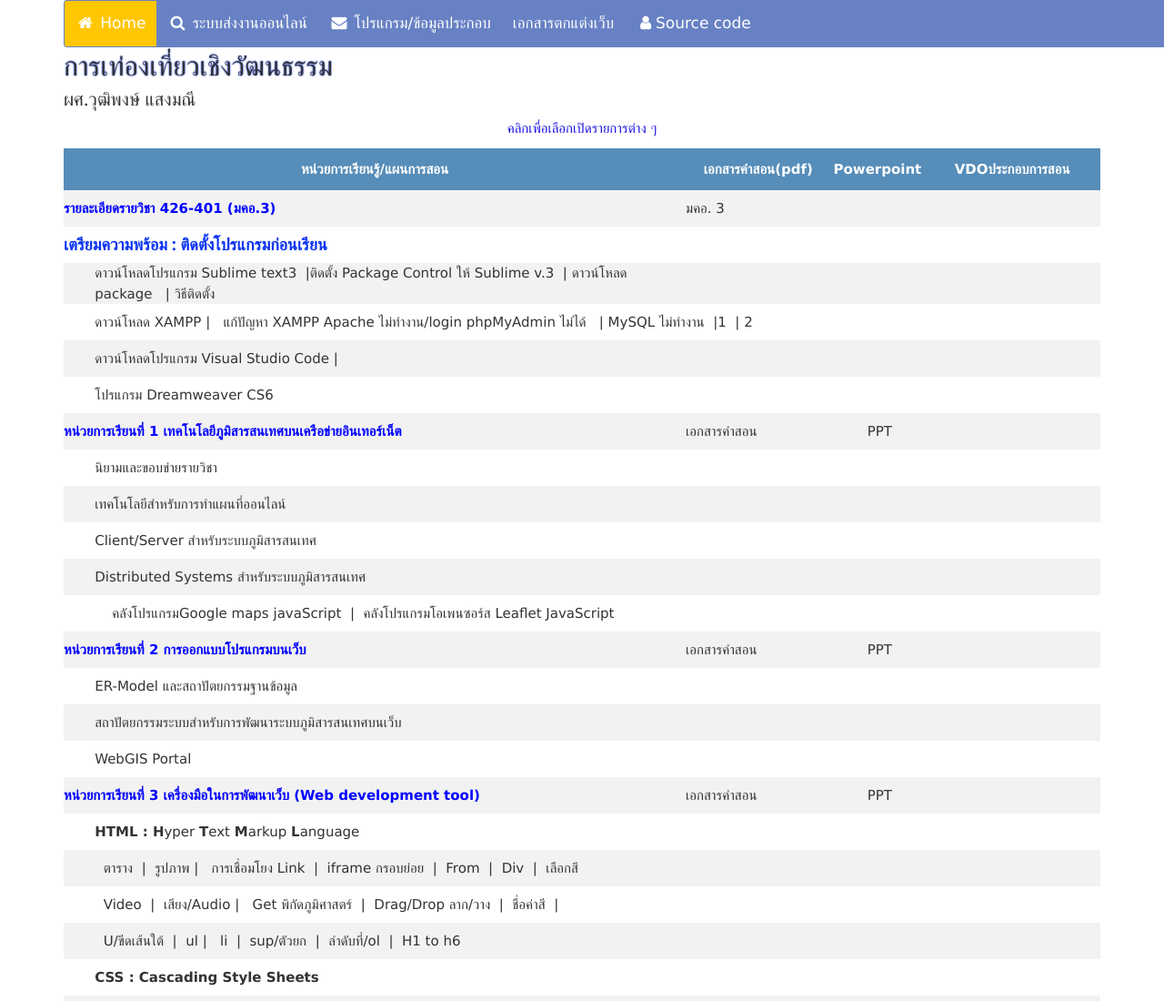
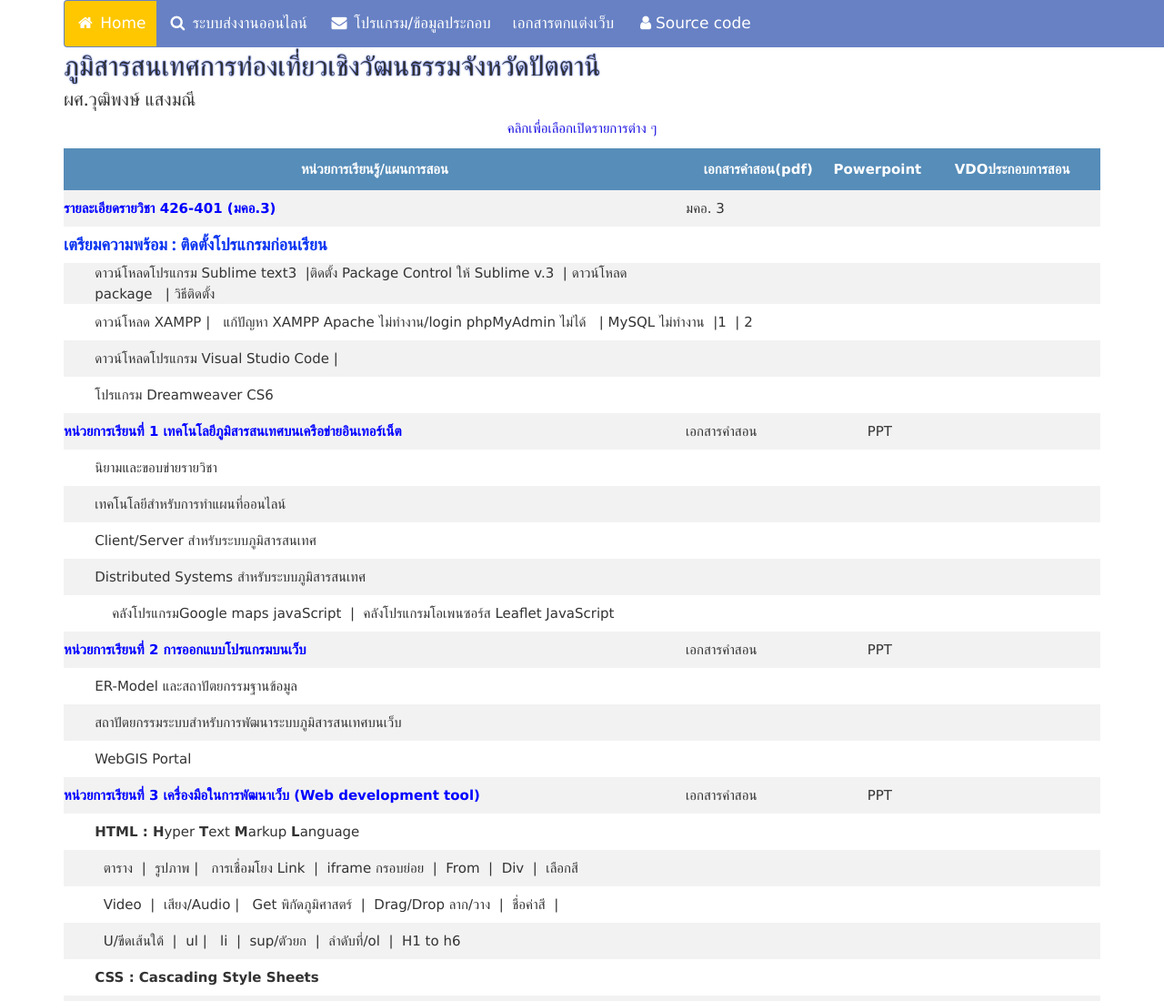
Before and after one commit to wutthipongWebGIS/VRculture.github.io, a plain HTML site: page index.html in a window 1280 px wide. Shown: the top 1100 px of the page at 91% size. Drawn offline with nearby package versions, Linux system fonts and the light colour scheme.

Commit message:
Update index.html

```diff
--- a/index.html
+++ b/index.html
@@ -94,7 +94,7 @@ a:active {
   </div>
 <br>
 <br>
-  <h2>การเท่องเที่ยวเชิงวัฒนธรรม</h2>
+  <h2>ภูมิสารสนเทศการท่องเที่ยวเชิงวัฒนธรรมจังหวัดปัตตานี</h2>
   <h4>ผศ.วุฒิพงษ์  แสงมณี </h4>
   <p align="center"><font color="#1D14E2">คลิกเพื่อเลือกเปิดรายการต่าง ๆ </font></p>
 
```
